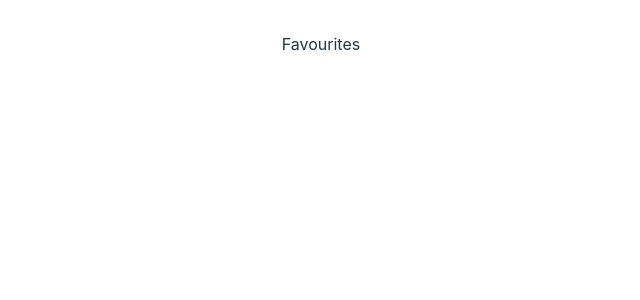
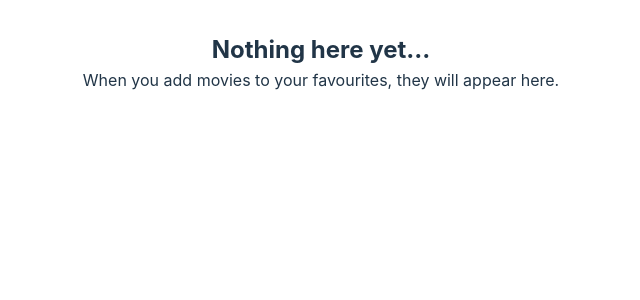
Before and after one commit to Sasank-5716/MyMovieList, a React (Vite) app: page /favourites in a window 1280 px wide. Shown: the top 300 px of the page, without its empty margins (319-959 px from the left). Built offline with nearby package versions, Linux system fonts and the light colour scheme.

Commit message:
Add favourites page

```diff
--- a/src/pages/Favourites.jsx
+++ b/src/pages/Favourites.jsx
@@ -2,7 +2,12 @@ import React from 'react'
 
 function Favourites() {
   return (
-    <div>Favourites</div>
+    <div className='favourites-empty'>
+      <h2>Nothing here yet...</h2>
+      <p>When you add movies to your favourites, they will appear here.</p>
+
+
+    </div>
   )
 }
 
```
